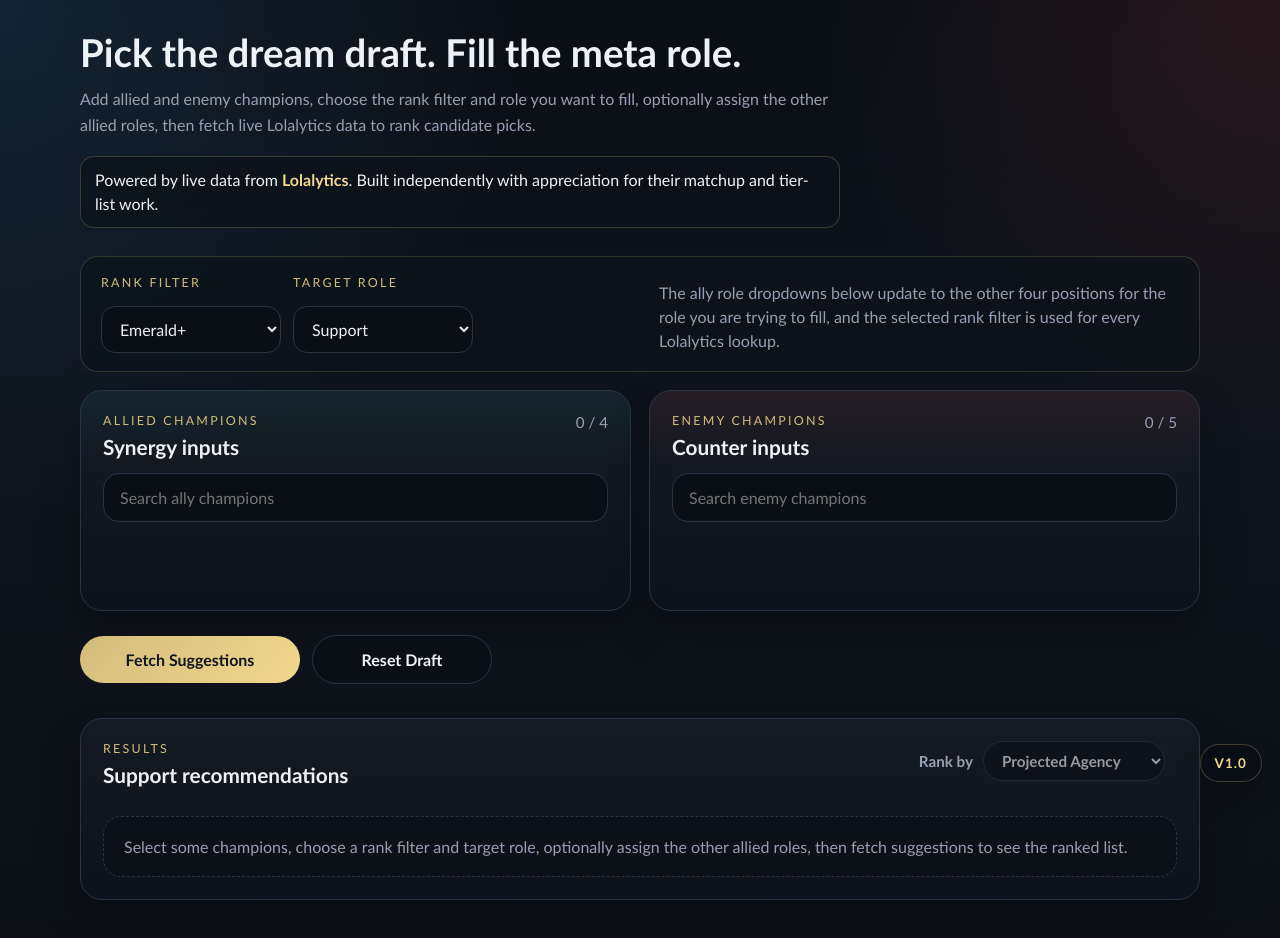
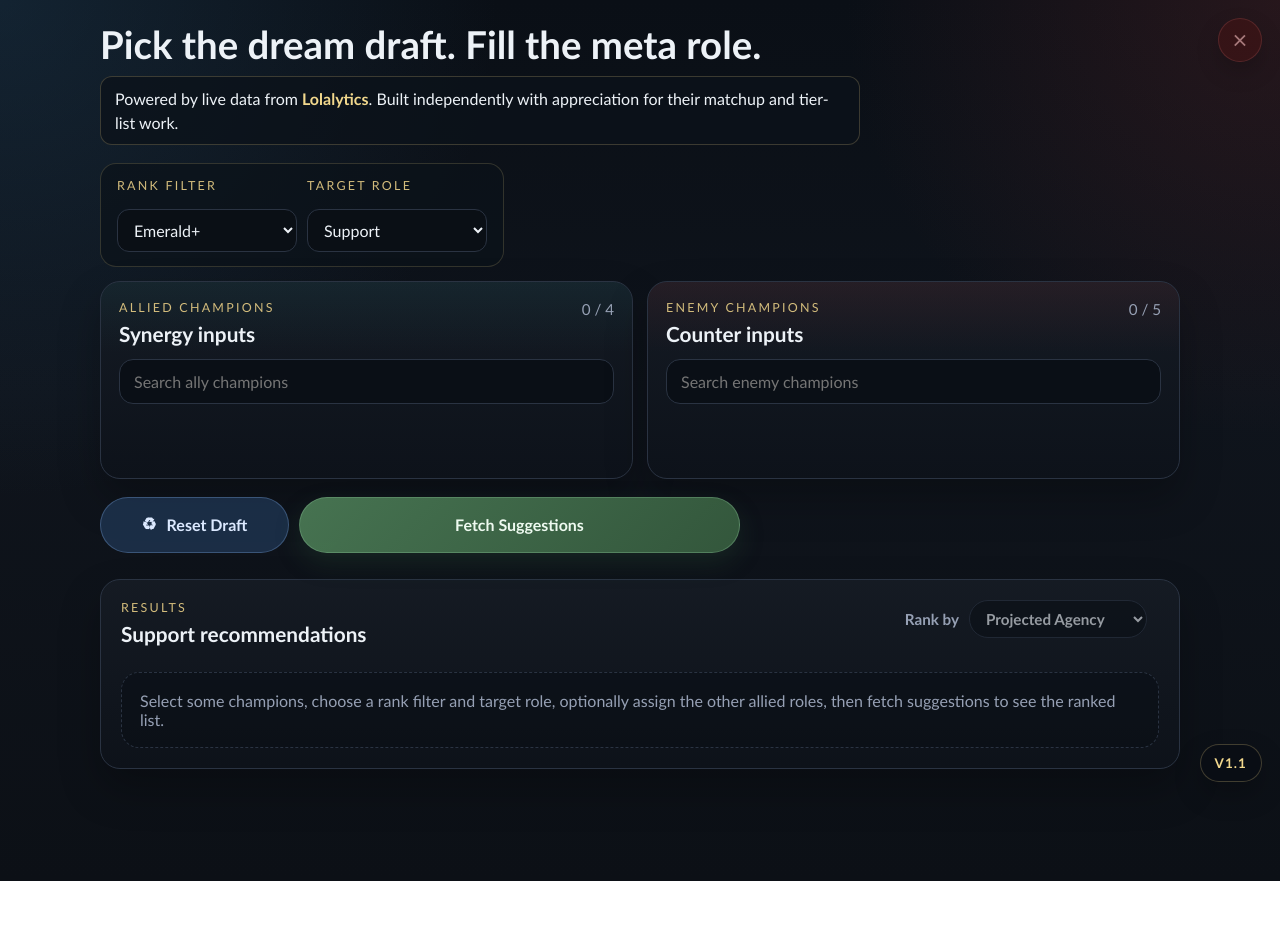
Before and after one commit to RadixSort/pickban-prototype, a website: page public/index.html in a window 1280 px wide. After the commit the page ends 881 px from the top, so only its background shows below. Drawn offline with Linux system fonts and the light colour scheme; no server answers.

Commit message:
Refresh UI layout and bump app version to 1.1

```diff
--- a/package.json
+++ b/package.json
@@ -1,6 +1,6 @@
 {
   "name": "pickban-prototype",
-  "version": "1.0.0",
+  "version": "1.1.0",
   "private": true,
   "description": "Local PickBan prototype for live role recommendations",
   "scripts": {
--- a/public/app.js
+++ b/public/app.js
@@ -30,7 +30,7 @@ const state = {
   shuttingDown: false,
   canShutdown: false,
   shutdownToken: "",
-  version: "1.0.0",
+  version: "1.1.0",
   lastResults: [],
   lastMeta: null,
   sortMode: DEFAULT_SORT_MODE,
@@ -63,7 +63,6 @@ const targetRoleSelect = document.getElementById("target-role");
 const fetchButton = document.getElementById("fetch-button");
 const resetButton = document.getElementById("reset-button");
 const closeButton = document.getElementById("close-button");
-const closeHelp = document.getElementById("close-help");
 const allyRolePanel = document.getElementById("ally-role-panel");
 const allyRoleList = document.getElementById("ally-role-list");
 const allyRoleTitle = document.getElementById("ally-role-title");
@@ -557,7 +556,7 @@ async function handleCloseApp() {
   }
 
   if (!state.canShutdown || !state.shutdownToken) {
-    setError("Close App is unavailable. Stop the server from the terminal with Ctrl+C.");
+    setError("The top-right close button is unavailable. Stop the server from the terminal with Ctrl+C.");
     return;
   }
 
@@ -728,9 +727,9 @@ function renderActionState() {
 
   resetButton.disabled = state.loading || state.shuttingDown;
   closeButton.hidden = !state.canShutdown;
-  closeHelp.classList.toggle("hidden", !state.canShutdown);
   closeButton.disabled = state.loading || state.shuttingDown || !state.shutdownToken;
-  closeButton.textContent = state.shuttingDown ? "Closing..." : "Close App";
+  closeButton.setAttribute("aria-label", state.shuttingDown ? "Stopping app" : "Stop app");
+  closeButton.setAttribute("title", state.shuttingDown ? "Stopping app" : "Stop app");
   sortSelect.disabled = state.loading || state.shuttingDown || state.lastResults.length === 0;
 }
 
--- a/public/index.html
+++ b/public/index.html
@@ -7,14 +7,20 @@
     <link rel="stylesheet" href="/styles.css" />
   </head>
   <body>
+    <button
+      id="close-button"
+      class="close-button"
+      type="button"
+      hidden
+      aria-label="Stop app"
+      title="Stop app"
+    >
+      <span aria-hidden="true">&times;</span>
+    </button>
+
     <main class="app-shell">
       <header class="hero">
         <h1>Pick the dream draft. Fill the meta role.</h1>
-        <p class="subtitle">
-          Add allied and enemy champions, choose the rank filter and role you want to fill,
-          optionally assign the other allied roles, then fetch live Lolalytics data to rank
-          candidate picks.
-        </p>
         <p class="hero-credit">
           Powered by live data from
           <a href="https://lolalytics.com/" target="_blank" rel="noreferrer">Lolalytics</a>.
@@ -39,10 +45,6 @@
             </select>
           </label>
         </div>
-        <p class="target-role-copy">
-          The ally role dropdowns below update to the other four positions for the role you are
-          trying to fill, and the selected rank filter is used for every Lolalytics lookup.
-        </p>
       </section>
 
       <section class="draft-grid" aria-label="Champion draft inputs">
@@ -96,16 +98,14 @@
 
       <section class="actions">
         <div class="action-row">
-          <button id="fetch-button" class="primary-button" type="button">Fetch Suggestions</button>
-          <button id="reset-button" class="secondary-button" type="button">Reset Draft</button>
-          <button id="close-button" class="secondary-button close-button" type="button" hidden>
-            Close App
+          <button id="reset-button" class="secondary-button action-button action-button--reset" type="button">
+            <span class="button-icon" aria-hidden="true">&#x267B;</span>
+            <span>Reset Draft</span>
+          </button>
+          <button id="fetch-button" class="primary-button action-button action-button--fetch" type="button">
+            Fetch Suggestions
           </button>
         </div>
-        <p id="close-help" class="actions-help hidden">
-          Close App stops the local server so you can close this tab without going back to the
-          terminal.
-        </p>
         <p id="status-text" class="status-text" aria-live="polite"></p>
         <p id="error-text" class="error-text" aria-live="polite"></p>
       </section>
@@ -155,7 +155,7 @@
     </main>
 
     <div class="app-version-badge">
-      <span id="app-version">v1.0</span>
+      <span id="app-version">v1.1</span>
     </div>
 
     <script src="/roles.js" defer></script>
--- a/public/styles.css
+++ b/public/styles.css
@@ -14,6 +14,16 @@
   --danger-border: rgba(184, 87, 87, 0.42);
   --danger-surface: rgba(72, 20, 20, 0.56);
   --danger-text: #efb0b0;
+  --action-blue-border: rgba(111, 149, 202, 0.38);
+  --action-blue-surface: rgba(34, 57, 89, 0.7);
+  --action-blue-surface-hover: rgba(42, 70, 108, 0.84);
+  --action-blue-text: #dce9ff;
+  --action-green-border: rgba(123, 176, 136, 0.42);
+  --action-green-surface-start: rgba(74, 121, 84, 0.95);
+  --action-green-surface-end: rgba(53, 90, 61, 0.96);
+  --action-green-surface-hover-start: rgba(86, 137, 97, 0.98);
+  --action-green-surface-hover-end: rgba(61, 103, 70, 0.98);
+  --action-green-text: #eefaf0;
   --shadow: 0 20px 40px rgba(0, 0, 0, 0.25);
   font-family:
     "Trebuchet MS",
@@ -43,13 +53,14 @@ select {
 }
 
 .app-shell {
-  width: min(1120px, calc(100% - 32px));
+  width: min(1080px, calc(100% - 28px));
   margin: 0 auto;
-  padding: 32px 0 48px;
+  padding: 24px 0 40px;
 }
 
 .hero {
-  margin-bottom: 28px;
+  margin-bottom: 18px;
+  padding-right: 64px;
 }
 
 .eyebrow,
@@ -66,7 +77,7 @@ select {
 .results-header h2,
 .role-panel-header h3 {
   margin: 0;
-  font-size: clamp(1.8rem, 3vw, 3.2rem);
+  font-size: clamp(1.7rem, 3vw, 2.8rem);
   line-height: 1.05;
 }
 
@@ -76,24 +87,16 @@ select {
   font-size: 1.3rem;
 }
 
-.subtitle {
-  max-width: 760px;
-  margin: 14px 0 0;
-  color: var(--muted);
-  font-size: 1rem;
-  line-height: 1.6;
-}
-
 .hero-credit {
   width: fit-content;
   max-width: 760px;
-  margin: 18px 0 0;
-  padding: 11px 14px;
+  margin: 12px 0 0;
+  padding: 10px 14px;
   border: 1px solid rgba(211, 188, 124, 0.24);
-  border-radius: 14px;
+  border-radius: 12px;
   background: rgba(12, 18, 26, 0.78);
   color: var(--text);
-  line-height: 1.5;
+  line-height: 1.45;
 }
 
 .hero-credit a {
@@ -107,15 +110,17 @@ select {
 }
 
 .target-role-panel {
-  display: flex;
+  display: inline-flex;
   align-items: end;
-  justify-content: space-between;
-  gap: 16px;
+  justify-content: flex-start;
+  width: fit-content;
+  max-width: 100%;
+  gap: 12px;
   flex-wrap: wrap;
-  margin-bottom: 18px;
-  padding: 18px 20px;
+  margin-bottom: 14px;
+  padding: 14px 16px;
   border: 1px solid rgba(211, 188, 124, 0.2);
-  border-radius: 18px;
+  border-radius: 16px;
   background: rgba(12, 18, 26, 0.72);
 }
 
@@ -127,17 +132,17 @@ select {
 .target-role-controls {
   display: flex;
   align-items: end;
-  gap: 12px;
+  gap: 10px;
   flex-wrap: wrap;
 }
 
 .target-role-control select {
   min-width: 180px;
   border: 1px solid var(--border);
-  border-radius: 14px;
+  border-radius: 12px;
   background: rgba(10, 15, 22, 0.95);
   color: var(--text);
-  padding: 12px 14px;
+  padding: 10px 12px;
   outline: none;
 }
 
@@ -145,29 +150,22 @@ select {
   border-color: var(--accent);
 }
 
-.target-role-copy {
-  margin: 0;
-  max-width: 520px;
-  color: var(--muted);
-  line-height: 1.5;
-}
-
 .draft-grid {
   display: grid;
   grid-template-columns: repeat(2, minmax(0, 1fr));
-  gap: 18px;
+  gap: 14px;
 }
 
 .picker-card,
 .results-panel {
   border: 1px solid var(--border);
-  border-radius: 22px;
+  border-radius: 20px;
   background: linear-gradient(180deg, rgba(21, 27, 36, 0.95), rgba(13, 18, 26, 0.94));
   box-shadow: var(--shadow);
 }
 
 .picker-card {
-  padding: 22px;
+  padding: 18px;
 }
 
 .picker-card--ally {
@@ -189,7 +187,7 @@ select {
   justify-content: space-between;
   gap: 12px;
   flex-wrap: wrap;
-  margin-bottom: 16px;
+  margin-bottom: 14px;
 }
 
 .picker-count,
@@ -222,7 +220,7 @@ select {
   background: rgba(10, 15, 22, 0.95);
   color: var(--text);
   font: inherit;
-  padding: 9px 14px;
+  padding: 8px 12px;
 }
 
 .sort-control select:disabled {
@@ -233,10 +231,10 @@ select {
 .search-field input {
   width: 100%;
   border: 1px solid var(--border);
-  border-radius: 16px;
+  border-radius: 14px;
   background: rgba(10, 15, 22, 0.95);
   color: var(--text);
-  padding: 14px 16px;
+  padding: 12px 14px;
   outline: none;
 }
 
@@ -250,19 +248,19 @@ select {
 }
 
 .suggestions {
-  margin-top: 10px;
+  margin-top: 8px;
   display: grid;
-  gap: 8px;
+  gap: 6px;
 }
 
 .suggestion-item,
 .suggestion-empty {
   width: 100%;
   border: 1px solid var(--border);
-  border-radius: 16px;
+  border-radius: 14px;
   background: var(--panel-alt);
   color: var(--text);
-  padding: 10px 12px;
+  padding: 9px 11px;
   display: flex;
   align-items: center;
   gap: 12px;
@@ -290,18 +288,18 @@ select {
 }
 
 .selected-list {
-  margin-top: 16px;
-  min-height: 40px;
+  margin-top: 12px;
+  min-height: 36px;
   display: flex;
   flex-wrap: wrap;
-  gap: 10px;
+  gap: 8px;
 }
 
 .role-panel {
-  margin-top: 18px;
-  padding: 18px;
+  margin-top: 14px;
+  padding: 14px;
   border: 1px solid rgba(211, 188, 124, 0.2);
-  border-radius: 18px;
+  border-radius: 16px;
   background: rgba(9, 14, 20, 0.72);
 }
 
@@ -310,7 +308,7 @@ select {
   align-items: start;
   justify-content: space-between;
   gap: 12px;
-  margin-bottom: 14px;
+  margin-bottom: 12px;
 }
 
 .role-panel-copy {
@@ -323,7 +321,7 @@ select {
 
 .role-list {
   display: grid;
-  gap: 10px;
+  gap: 8px;
 }
 
 .role-row {
@@ -331,9 +329,9 @@ select {
   align-items: center;
   justify-content: space-between;
   gap: 12px;
-  padding: 10px 12px;
+  padding: 9px 11px;
   border: 1px solid var(--border);
-  border-radius: 16px;
+  border-radius: 14px;
   background: rgba(17, 23, 34, 0.92);
 }
 
@@ -359,7 +357,7 @@ select {
   border-radius: 12px;
   background: rgba(7, 11, 17, 0.95);
   color: var(--text);
-  padding: 10px 12px;
+  padding: 9px 11px;
   outline: none;
 }
 
@@ -377,10 +375,10 @@ select {
   border-radius: 999px;
   background: rgba(7, 11, 17, 0.95);
   color: var(--text);
-  padding: 6px 12px 6px 6px;
+  padding: 5px 11px 5px 5px;
   display: inline-flex;
   align-items: center;
-  gap: 10px;
+  gap: 8px;
   cursor: pointer;
 }
 
@@ -394,70 +392,123 @@ select {
 }
 
 .actions {
-  margin: 24px 0 18px;
+  margin: 18px 0 14px;
   display: grid;
-  gap: 8px;
+  gap: 6px;
 }
 
 .action-row {
-  display: flex;
-  flex-wrap: wrap;
-  align-items: center;
-  gap: 12px;
+  display: grid;
+  grid-template-columns: minmax(180px, 0.3fr) minmax(0, 0.7fr);
+  align-items: stretch;
+  gap: 10px;
+  width: min(640px, 100%);
 }
 
 .primary-button {
-  width: fit-content;
-  min-width: 220px;
-  border: 0;
+  border: 1px solid var(--action-green-border);
   border-radius: 999px;
-  background: linear-gradient(135deg, var(--accent), var(--accent-strong));
-  color: #11161e;
+  background: linear-gradient(
+    135deg,
+    var(--action-green-surface-start),
+    var(--action-green-surface-end)
+  );
+  color: var(--action-green-text);
   font-weight: 700;
-  padding: 14px 22px;
+  padding: 15px 22px;
+  cursor: pointer;
+  box-shadow: 0 10px 24px rgba(44, 82, 53, 0.28);
+}
+
+.secondary-button {
+  border: 1px solid var(--action-blue-border);
+  border-radius: 999px;
+  background: var(--action-blue-surface);
+  color: var(--action-blue-text);
+  font-weight: 700;
+  padding: 14px 20px;
   cursor: pointer;
 }
 
-.secondary-button {
-  width: fit-content;
-  min-width: 180px;
-  border: 1px solid var(--border);
-  border-radius: 999px;
-  background: rgba(10, 15, 22, 0.95);
-  color: var(--text);
-  font-weight: 700;
-  padding: 14px 22px;
-  cursor: pointer;
+.primary-button,
+.secondary-button,
+.close-button {
+  transition:
+    transform 140ms ease,
+    background 140ms ease,
+    border-color 140ms ease,
+    opacity 140ms ease;
+}
+
+.action-button {
+  width: 100%;
+  min-width: 0;
+  min-height: 52px;
+  display: inline-flex;
+  align-items: center;
+  justify-content: center;
+  gap: 10px;
+  white-space: nowrap;
+}
+
+.action-button--fetch {
+  min-height: 56px;
+  font-size: 1rem;
+}
+
+.button-icon {
+  font-size: 1.05rem;
+  line-height: 1;
 }
 
 .primary-button:disabled,
-.secondary-button:disabled {
+.secondary-button:disabled,
+.close-button:disabled {
   opacity: 0.65;
   cursor: wait;
 }
 
+.primary-button:hover:not(:disabled) {
+  background: linear-gradient(
+    135deg,
+    var(--action-green-surface-hover-start),
+    var(--action-green-surface-hover-end)
+  );
+  transform: translateY(-1px);
+}
+
 .secondary-button:hover:not(:disabled) {
-  border-color: var(--accent);
+  border-color: rgba(142, 185, 242, 0.5);
+  background: var(--action-blue-surface-hover);
+  transform: translateY(-1px);
 }
 
 .close-button {
-  margin-left: auto;
-  min-width: 150px;
-  border-color: var(--danger-border);
-  background: var(--danger-surface);
+  position: fixed;
+  top: 18px;
+  right: 18px;
+  z-index: 20;
+  width: 44px;
+  min-width: 44px;
+  height: 44px;
+  padding: 0;
+  border: 1px solid var(--danger-border);
+  border-radius: 999px;
+  background: rgba(72, 20, 20, 0.82);
   color: var(--danger-text);
+  display: inline-flex;
+  align-items: center;
+  justify-content: center;
+  font-size: 1.6rem;
+  line-height: 1;
+  cursor: pointer;
+  box-shadow: 0 10px 24px rgba(0, 0, 0, 0.3);
 }
 
 .close-button:hover:not(:disabled) {
   border-color: rgba(239, 176, 176, 0.72);
   background: rgba(86, 24, 24, 0.72);
-}
-
-.actions-help {
-  margin: 0;
-  color: var(--muted);
-  font-size: 0.95rem;
-  line-height: 1.5;
+  transform: translateY(-1px);
 }
 
 .status-text,
@@ -474,7 +525,7 @@ select {
 }
 
 .results-panel {
-  padding: 22px;
+  padding: 20px;
 }
 
 .partial-failures {
@@ -535,7 +586,7 @@ select {
 .empty-state {
   border: 1px dashed var(--border);
   border-radius: 18px;
-  padding: 20px;
+  padding: 18px;
   background: rgba(10, 15, 22, 0.6);
 }
 
@@ -573,24 +624,21 @@ select {
 
 @media (max-width: 820px) {
   .app-shell {
-    width: min(100% - 24px, 1120px);
-    padding: 22px 0 40px;
+    width: min(100% - 20px, 1080px);
+    padding: 18px 0 36px;
   }
 
   .draft-grid {
     grid-template-columns: 1fr;
   }
 
-  .primary-button {
-    width: 100%;
+  .hero {
+    padding-right: 52px;
   }
 
-  .secondary-button {
+  .action-row {
+    grid-template-columns: 1fr;
     width: 100%;
-  }
-
-  .close-button {
-    margin-left: 0;
   }
 
   .results-toolbar {
@@ -622,6 +670,14 @@ select {
     bottom: 12px;
   }
 
+  .close-button {
+    top: 12px;
+    right: 12px;
+    width: 42px;
+    min-width: 42px;
+    height: 42px;
+  }
+
   .role-panel-header,
   .role-row {
     flex-direction: column;
--- a/server.js
+++ b/server.js
@@ -237,7 +237,7 @@ app.post("/shutdown", (request, response) => {
 
 server = app.listen(PORT, () => {
   console.log(`PickBan prototype running at http://localhost:${PORT}`);
-  console.log("Press Ctrl+C in this terminal or use the in-app Close App button to stop it.");
+  console.log("Press Ctrl+C in this terminal or use the in-app top-right close button to stop it.");
 });
 
 server.on("connection", (socket) => {
```
Also changed, not shown: docs/NON_TECHNICAL_GUIDE.md (+2 -2 lines), docs/TECHNICAL_OVERVIEW.md (+2 -2 lines), README.md, 1 other file.
